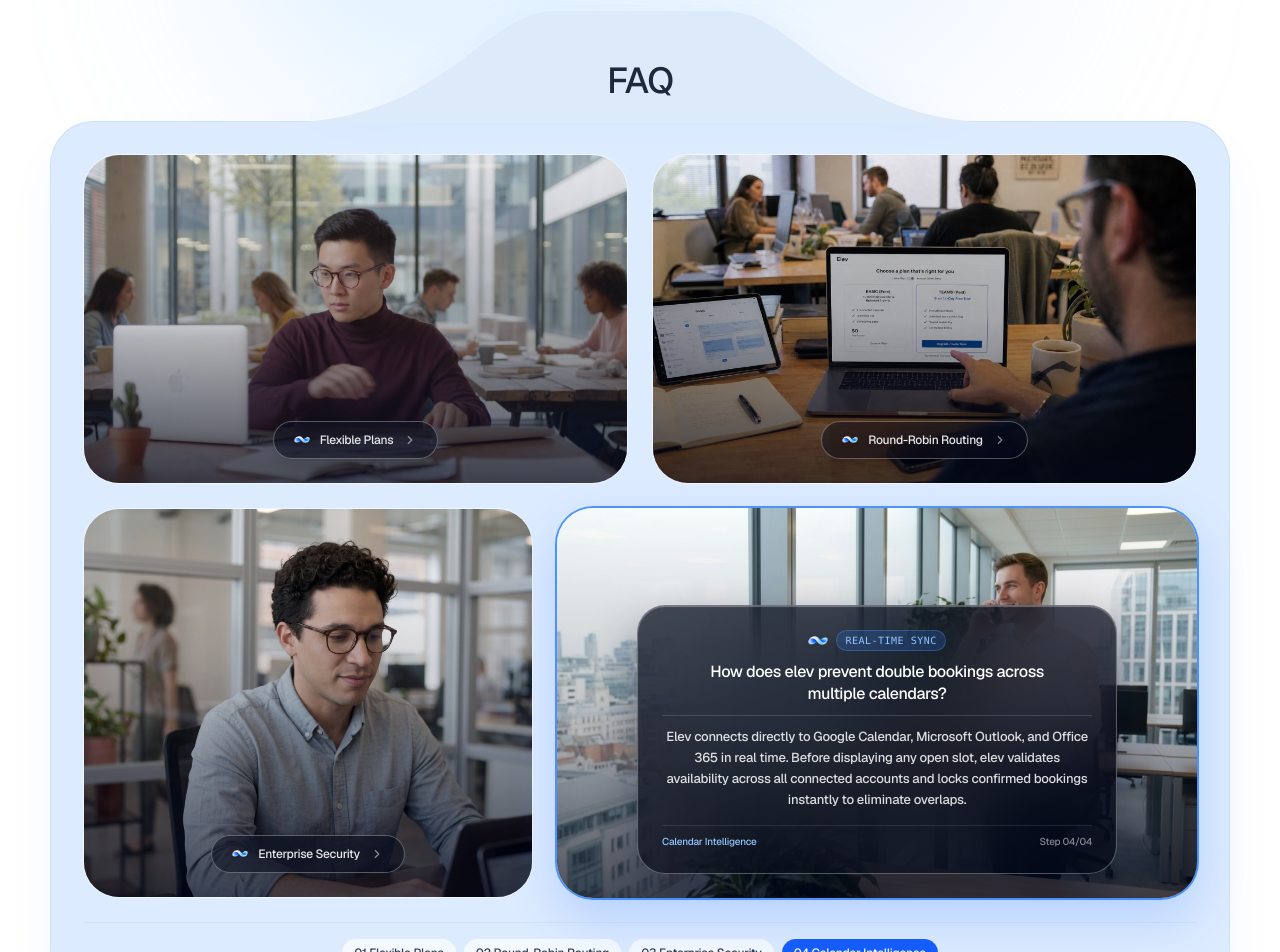
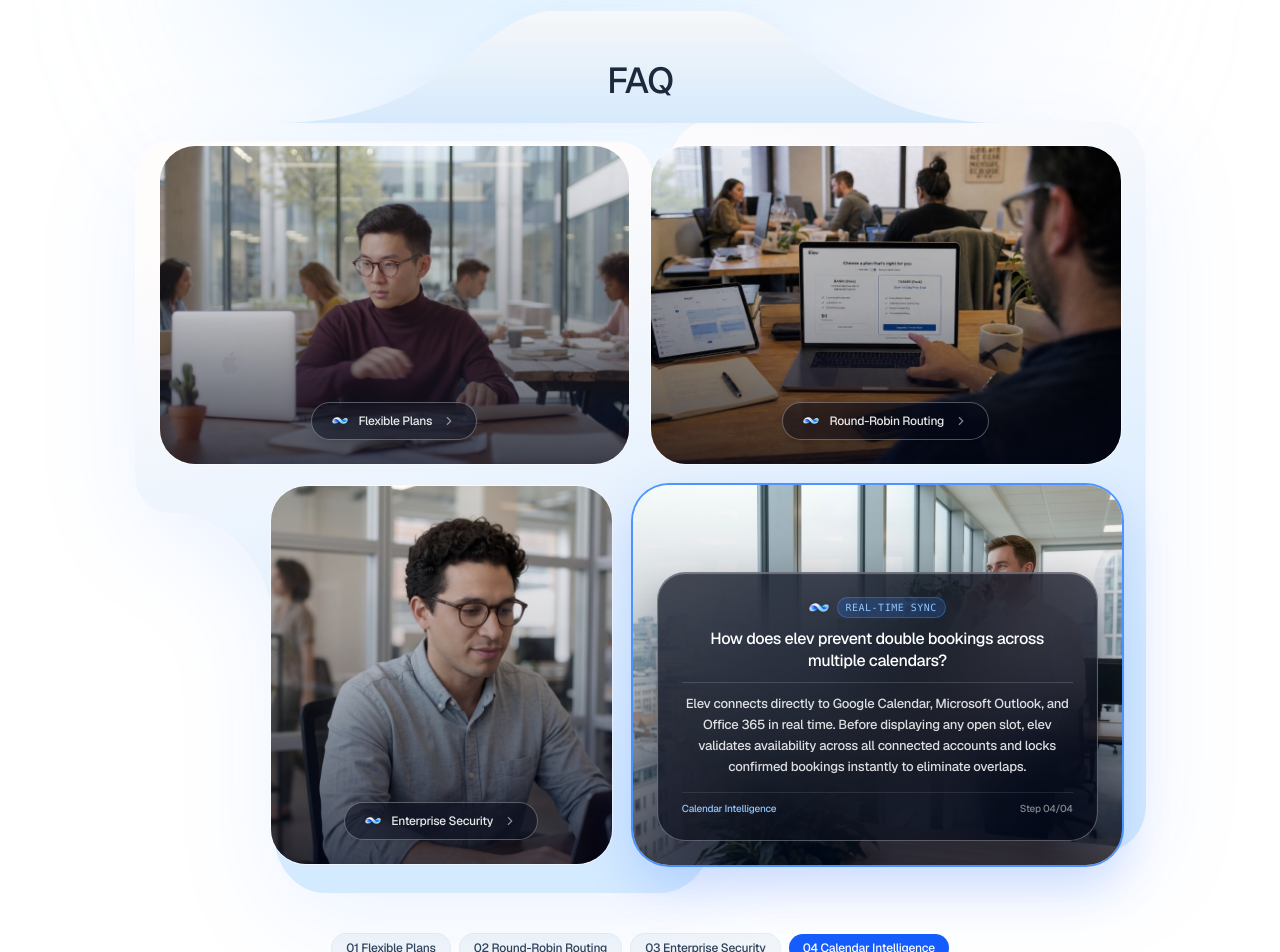
Before and after one commit to steven-codex/elev, a React (Vite) app: page / in a window 1280 px wide. Shown: the part 6360-7312 px from the top of the page. Built offline with nearby package versions, Linux system fonts and the light colour scheme.

Commit message:
feat(faq): apply custom organic SVG frame with stepped cutout shelf to bento section

```diff
--- a/src/components/FaqSection.tsx
+++ b/src/components/FaqSection.tsx
@@ -97,13 +97,19 @@ export default function FaqSection() {
             >
               <path
                 d="M0 112C169.867 112 206.267 0 279.067 0H448.933C521.733 0 558.133 112 728 112H0Z"
-                fill="#DCEBFE"
+                fill="url(#pedestal_gradient)"
               />
               <path
                 d="M0 112C169.867 112 206.267 0 279.067 0H448.933C521.733 0 558.133 112 728 112H0Z"
                 fill="#E1E1E1"
-                fillOpacity="0.18"
+                fillOpacity="0.12"
               />
+              <defs>
+                <linearGradient id="pedestal_gradient" x1="364" y1="0" x2="364" y2="112" gradientUnits="userSpaceOnUse">
+                  <stop stopColor="#F8FAFC" />
+                  <stop offset="1" stopColor="#D4EAFF" />
+                </linearGradient>
+              </defs>
             </svg>
 
             {/* FAQ text positioned right on the plateau of the shape */}
@@ -116,14 +122,47 @@ export default function FaqSection() {
         </div>
 
         {/* ========================================================= */}
-        {/* MORPHING BENTO SHOWCASE (ORGANIC SOFT SKY BLUE FRAME)     */}
+        {/* MORPHING BENTO SHOWCASE (CUSTOM FIGMA ORGANIC SVG FRAME)  */}
         {/* ========================================================= */}
-        <div className="w-full max-w-[1180px] mx-auto p-4 sm:p-6 md:p-8 rounded-[36px] sm:rounded-[44px] bg-[#DCEBFE] border border-blue-200/60 shadow-[0_24px_60px_-15px_rgba(0,85,255,0.08)] relative z-10">
+        <div className="w-full max-w-[1011px] mx-auto relative z-10">
 
-          <div className="flex flex-col gap-4 sm:gap-6">
+          {/* Custom Organic Vector Frame Backdrop (Desktop/Tablet) */}
+          <div className="absolute inset-0 w-full h-full pointer-events-none -z-0 hidden lg:block">
+            <svg
+              viewBox="0 0 1011 682"
+              fill="none"
+              xmlns="http://www.w3.org/2000/svg"
+              className="w-full h-full filter drop-shadow-[0_24px_50px_rgba(0,85,255,0.08)]"
+              preserveAspectRatio="none"
+            >
+              <path
+                d="M970.586 0C992.677 0 1010.59 17.9086 1010.59 40V314C1010.59 332.159 1010.57 367.891 1010.99 386.045C1011 386.362 1011 386.681 1011 387V604C1011 626.644 992.644 645 970 645H591.634C583.07 645 573.942 649.583 569.505 656.907C560.392 671.948 543.87 682 525 682H191C162.281 682 139 658.719 139 630V451C139 393.01 91.9899 346 34 346C15.2223 346 0 330.778 0 312V52C3.60808e-06 33.2223 15.2223 18 34 18H484C502.778 18 518 33.2223 518 52V278C518 281.866 521.134 285 525 285C530.012 285 534.586 281.254 534.586 276.243V40C534.586 17.9086 552.495 6.28154e-07 574.586 0H970.586Z"
+                fill="url(#faq_frame_organic_gradient)"
+              />
+              <defs>
+                <linearGradient
+                  id="faq_frame_organic_gradient"
+                  x1="505.5"
+                  y1="0"
+                  x2="642"
+                  y2="562.5"
+                  gradientUnits="userSpaceOnUse"
+                >
+                  <stop stopColor="#FFFCFC" />
+                  <stop offset="1" stopColor="#D4EAFF" />
+                </linearGradient>
+              </defs>
+            </svg>
+          </div>
+
+          {/* Mobile Fallback Backdrop (Soft matching gradient rounded box) */}
+          <div className="absolute inset-0 w-full h-full pointer-events-none -z-0 block lg:hidden rounded-[36px] bg-gradient-to-b from-[#FFFCFC] to-[#D4EAFF] border border-blue-200/50 shadow-[0_20px_45px_rgba(0,85,255,0.06)]" />
+
+          {/* Interactive Bento Content Layers */}
+          <div className="relative z-10 p-4 sm:p-5 lg:p-0 flex flex-col gap-4 sm:gap-5 lg:gap-5">
 
             {/* ROW 1: CARDS 0 & 1 */}
-            <div className="grid grid-cols-1 lg:grid-cols-12 gap-4 sm:gap-6 items-stretch">
+            <div className="grid grid-cols-1 lg:grid-cols-12 gap-4 sm:gap-5 lg:gap-5 items-stretch lg:pt-6 lg:px-6">
               {[FAQ_ITEMS[0], FAQ_ITEMS[1]].map((item) => {
                 const isActive = activeIndex === item.id;
 
@@ -147,7 +186,7 @@ export default function FaqSection() {
                       isActive
                         ? 'ring-2 ring-blue-500/80 shadow-[0_20px_50px_rgba(0,85,255,0.18)]'
                         : 'border border-white/60 hover:border-blue-300 hover:shadow-lg'
-                    } min-h-[300px] sm:min-h-[340px] ${isActive ? 'lg:min-h-[390px]' : 'lg:min-h-[330px]'} flex flex-col justify-end p-4 sm:p-6`}
+                    } min-h-[300px] sm:min-h-[340px] ${isActive ? 'lg:min-h-[380px]' : 'lg:min-h-[320px]'} flex flex-col justify-end p-4 sm:p-6`}
                   >
                     {/* Background Image with Cinematic Hover Drift */}
                     <img
@@ -224,8 +263,8 @@ export default function FaqSection() {
               })}
             </div>
 
-            {/* ROW 2: CARDS 2 & 3 */}
-            <div className="grid grid-cols-1 lg:grid-cols-12 gap-4 sm:gap-6 items-stretch">
+            {/* ROW 2: CARDS 2 & 3 (Indented on desktop to follow x=139 stepped notch) */}
+            <div className="grid grid-cols-1 lg:grid-cols-12 gap-4 sm:gap-5 lg:gap-5 items-stretch lg:pb-7 lg:pr-6 lg:pl-[135px]">
               {[FAQ_ITEMS[2], FAQ_ITEMS[3]].map((item) => {
                 const isActive = activeIndex === item.id;
 
@@ -249,7 +288,7 @@ export default function FaqSection() {
                       isActive
                         ? 'ring-2 ring-blue-500/80 shadow-[0_20px_50px_rgba(0,85,255,0.18)]'
                         : 'border border-white/60 hover:border-blue-300 hover:shadow-lg'
-                    } min-h-[300px] sm:min-h-[340px] ${isActive ? 'lg:min-h-[390px]' : 'lg:min-h-[330px]'} flex flex-col justify-end p-4 sm:p-6`}
+                    } min-h-[300px] sm:min-h-[340px] ${isActive ? 'lg:min-h-[380px]' : 'lg:min-h-[320px]'} flex flex-col justify-end p-4 sm:p-6`}
                   >
                     {/* Background Image with Cinematic Hover Drift */}
                     <img
@@ -327,25 +366,24 @@ export default function FaqSection() {
             </div>
 
           </div>
+        </div>
 
-          {/* Quick Navigator Pill Bar below Bento */}
-          <div className="flex items-center justify-center gap-2 mt-6 pt-4 border-t border-blue-200/50">
+        {/* Quick Navigator Pill Bar below Bento Frame */}
+        <div className="flex items-center justify-center gap-2 mt-8 pt-2">
           {FAQ_ITEMS.map((item) => (
             <button
               key={item.id}
               type="button"
               onClick={() => setActiveIndex(item.id)}
-                className={`px-3 py-1.5 rounded-full text-xs font-medium transition-all duration-200 cursor-pointer active:scale-95 ${
+              className={`px-3.5 py-1.5 rounded-full text-xs font-medium transition-all duration-200 cursor-pointer active:scale-95 ${
                 activeIndex === item.id
                   ? 'bg-blue-600 text-white shadow-xs'
-                    : 'bg-white/70 text-slate-700 hover:bg-white hover:text-slate-900'
+                  : 'bg-slate-100/90 text-slate-700 hover:bg-slate-200/80 hover:text-slate-900 border border-slate-200/60'
               }`}
             >
               0{item.id + 1} {item.tag}
             </button>
           ))}
-          </div>
-
         </div>
 
         {/* Support Help box */}
```
Also changed, not shown: public/faq-organic-frame.svg (added). Lines whose indentation alone changed are shown as unchanged.
